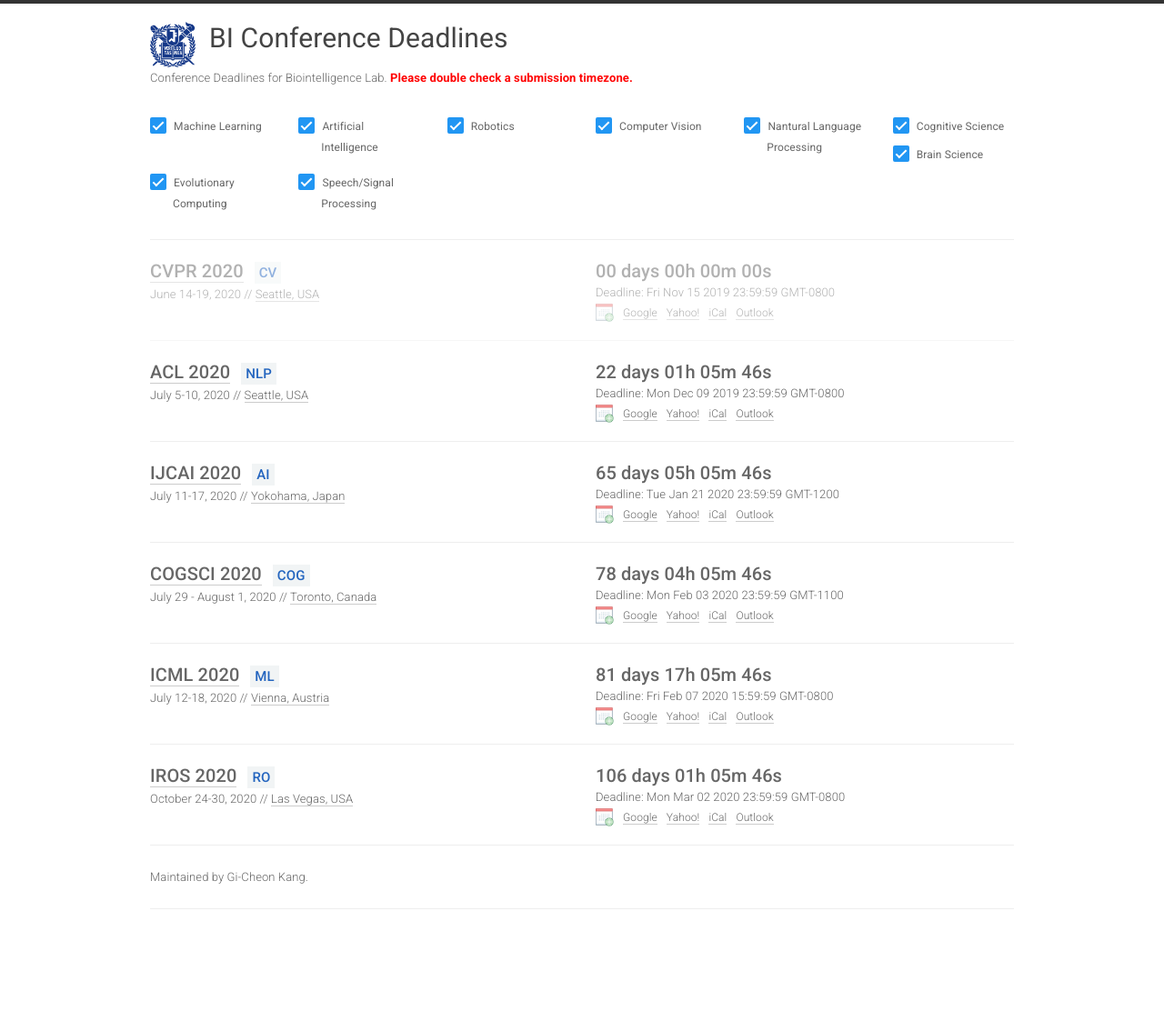
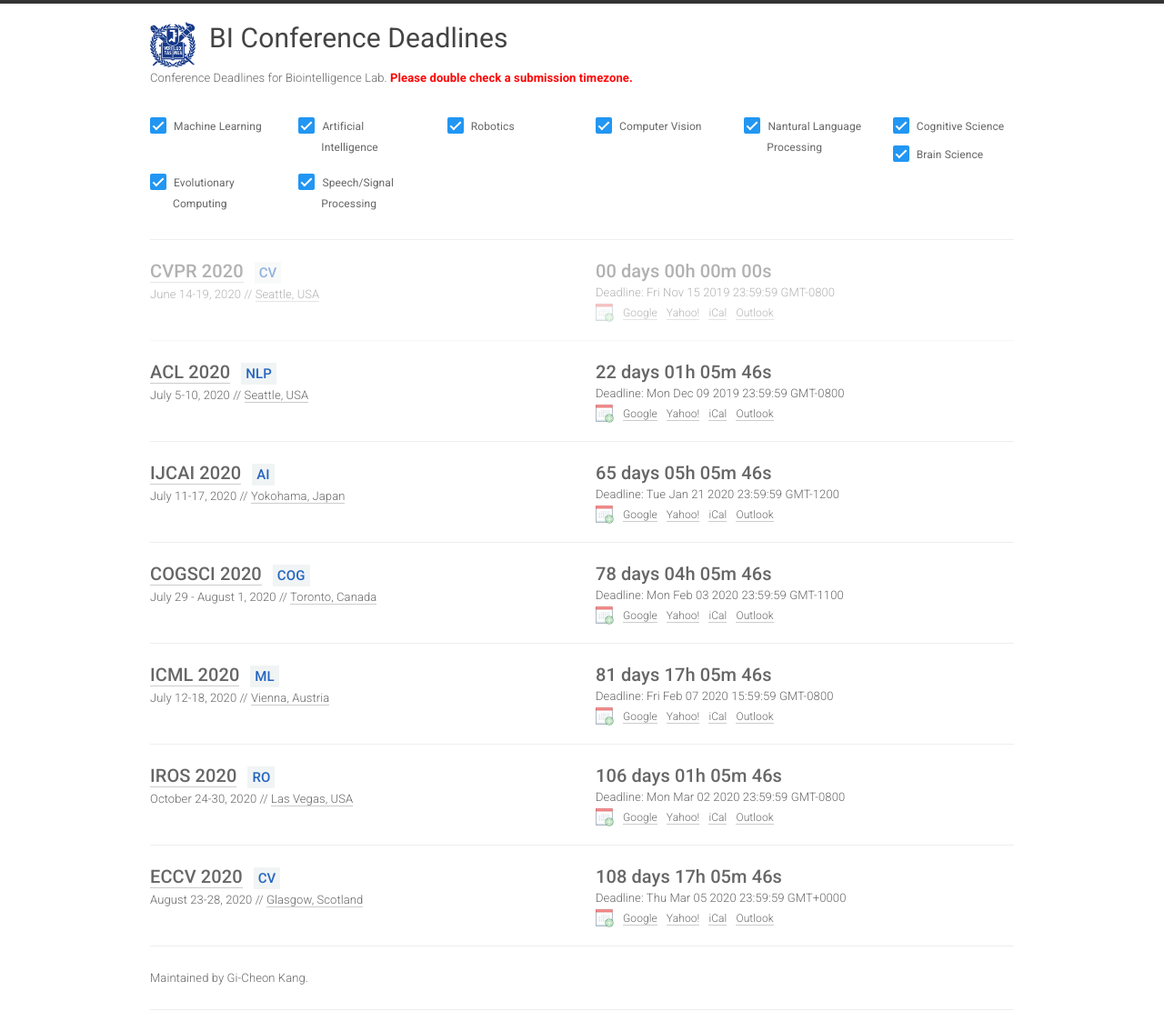
Before and after one commit to biconf/biconf.github.io, a Jekyll site: the page built from index.html, in a window 1280 px wide. Shown: the whole page at 91% size. Built offline with Jekyll 4.4.1, drawn with Linux system fonts in a browser that asks for light colours; nearby versions of some CDN libraries; before the commit the page ends 1023 px from its top, so only the background shows below that.

Commit message:
Update conferences.yml

```diff
--- a/_data/conferences.yml
+++ b/_data/conferences.yml
@@ -58,6 +58,16 @@
   date: October 24-30, 2020
   place: Las Vegas, USA
   sub: RO
+
+- name: ECCV
+  year: 2020
+  id: eccv20
+  link: https://eccv2020.eu
+  deadline: "2020-03-05 23:59:59"
+  timezone: TBA
+  date: August 23-28, 2020
+  place: Glasgow, Scotland
+  sub: CV
 
 #- name: NAACL
 #  year: 2020
```
